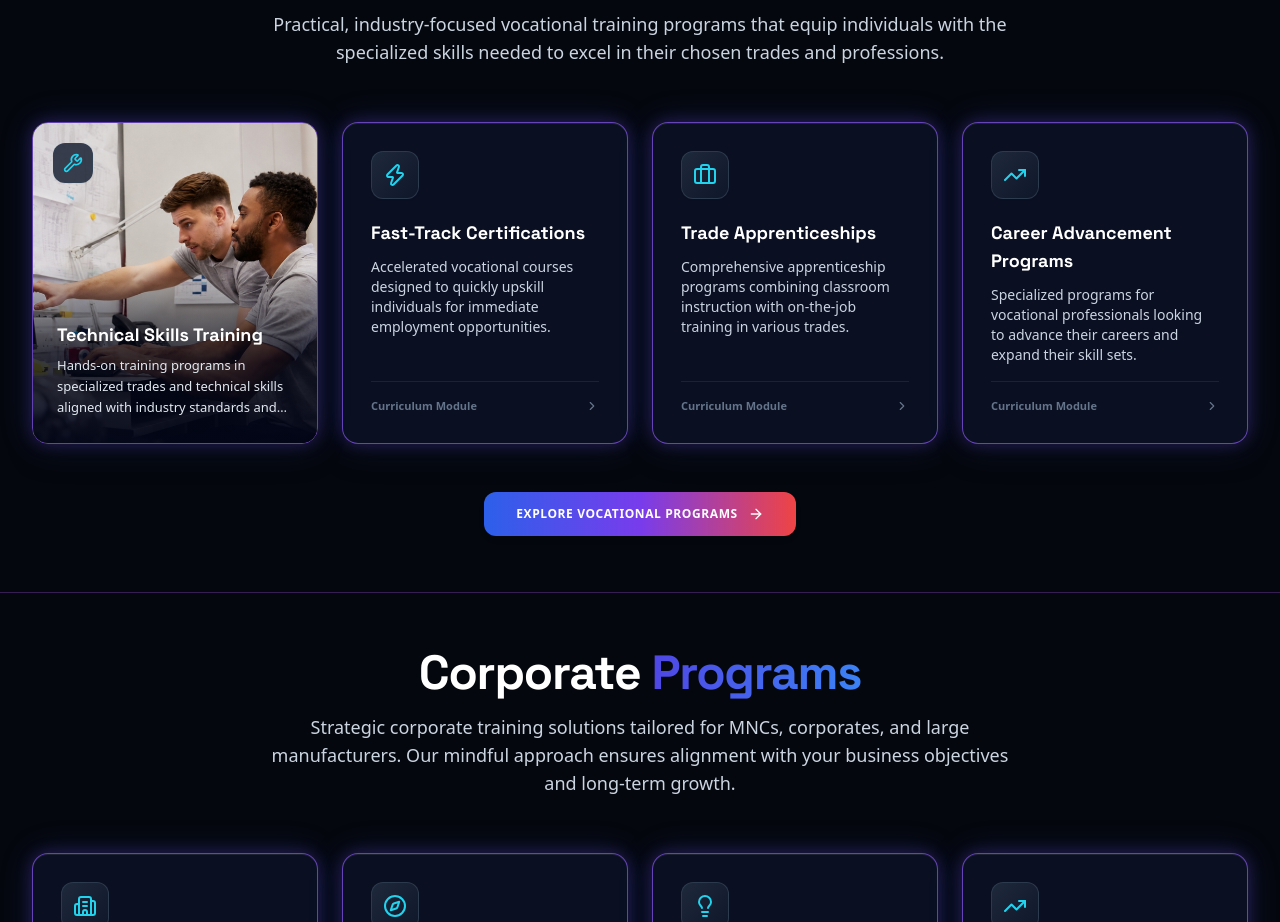
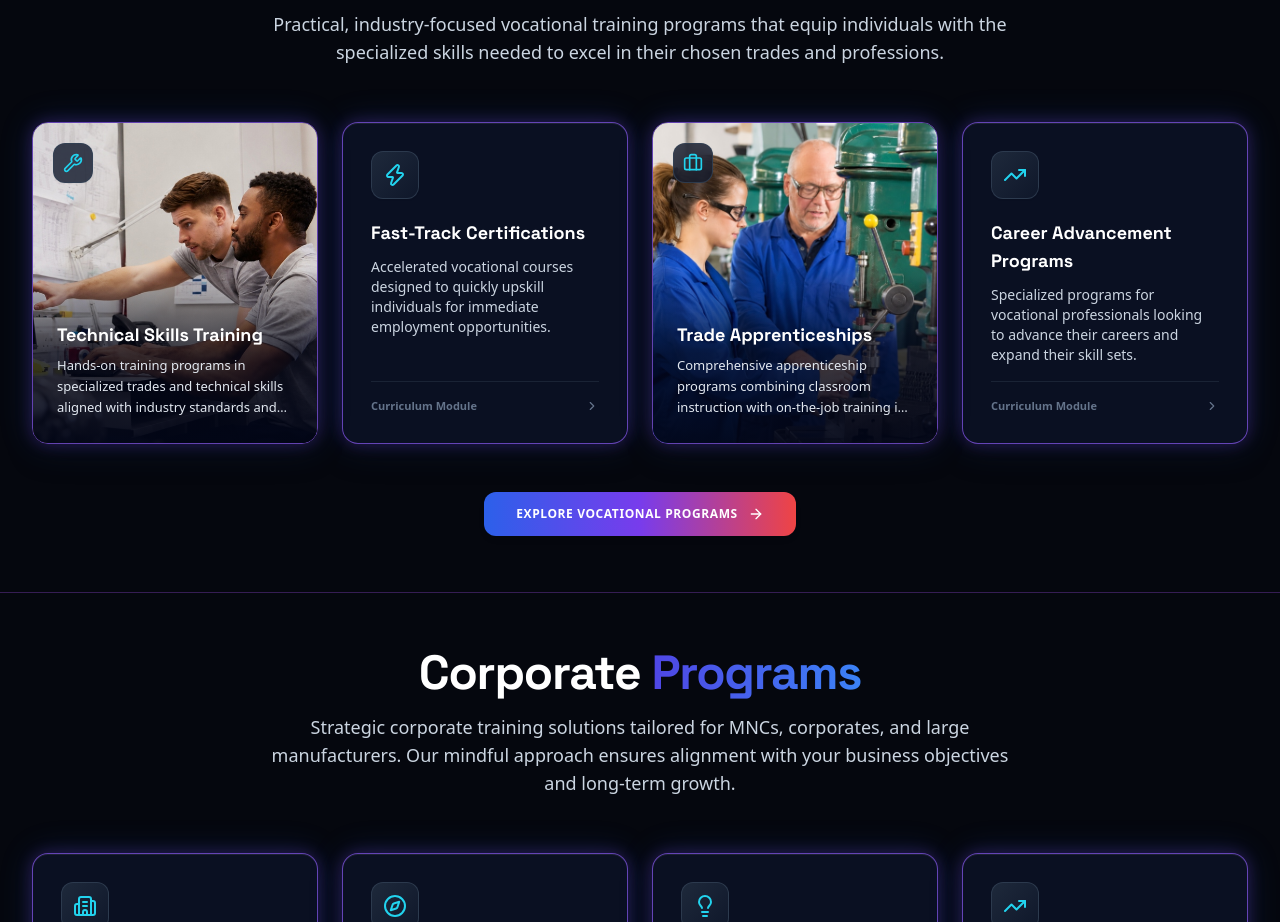
Before and after one commit to Tvadev24/Talentic360.AI, a React (Vite) app: page / in a window 1280 px wide. Shown: the part 4780-5702 px from the top of the page. Built offline with nearby package versions, Linux system fonts and the light colour scheme.

Commit message:
feat: add clear background photo card with bottom title for Trade Apprenticeships

```diff
--- a/src/components/ProgramsSection.jsx
+++ b/src/components/ProgramsSection.jsx
@@ -169,6 +169,10 @@ export default function ProgramsSection({ onOpenProgramModal }) {
     'Technical Skills Training': {
       src: '/assets/technical-skills-bg.jpg',
       position: 'object-[75%_25%]'
+    },
+    'Trade Apprenticeships': {
+      src: '/assets/trade-apprenticeships-bg.jpg',
+      position: 'object-[35%_20%]'
     }
   };
 
```
Also changed, not shown: public/assets/trade-apprenticeships-bg.jpg (added).
